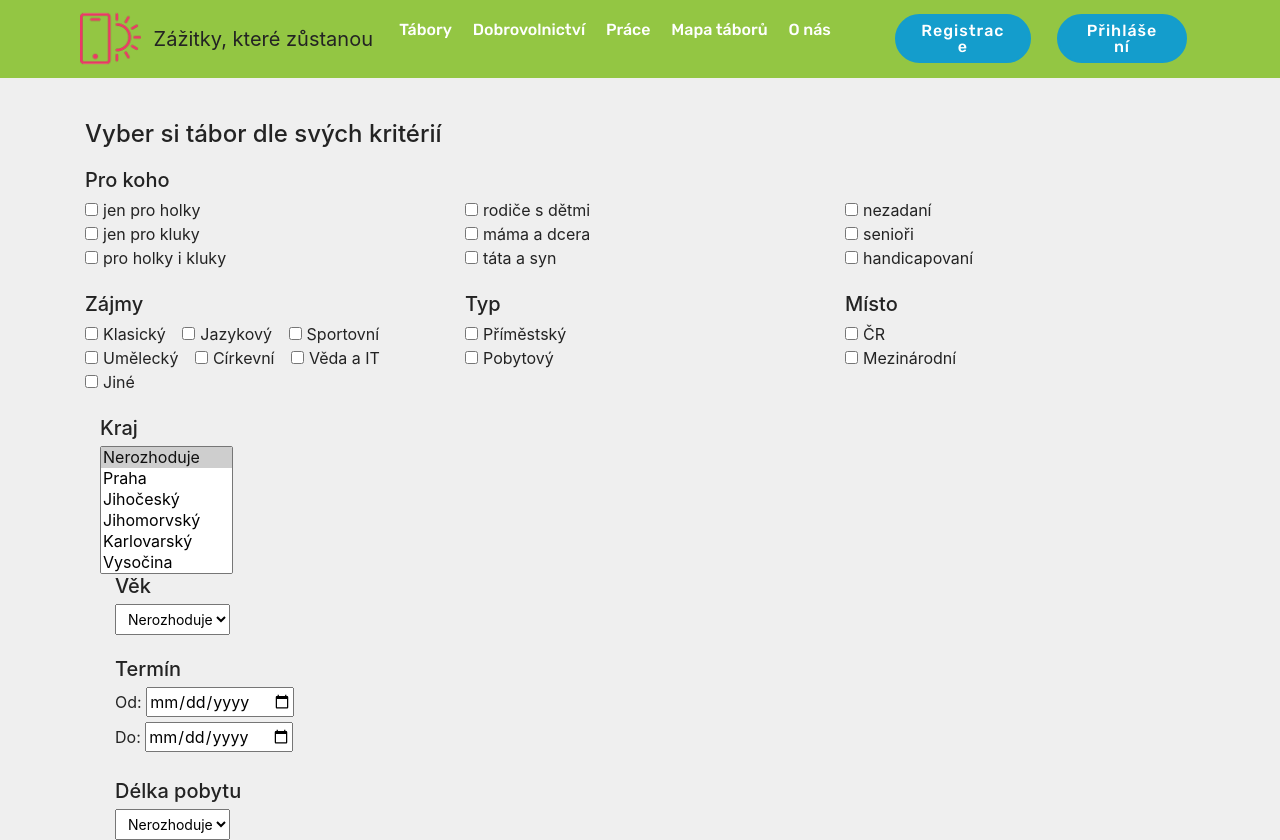
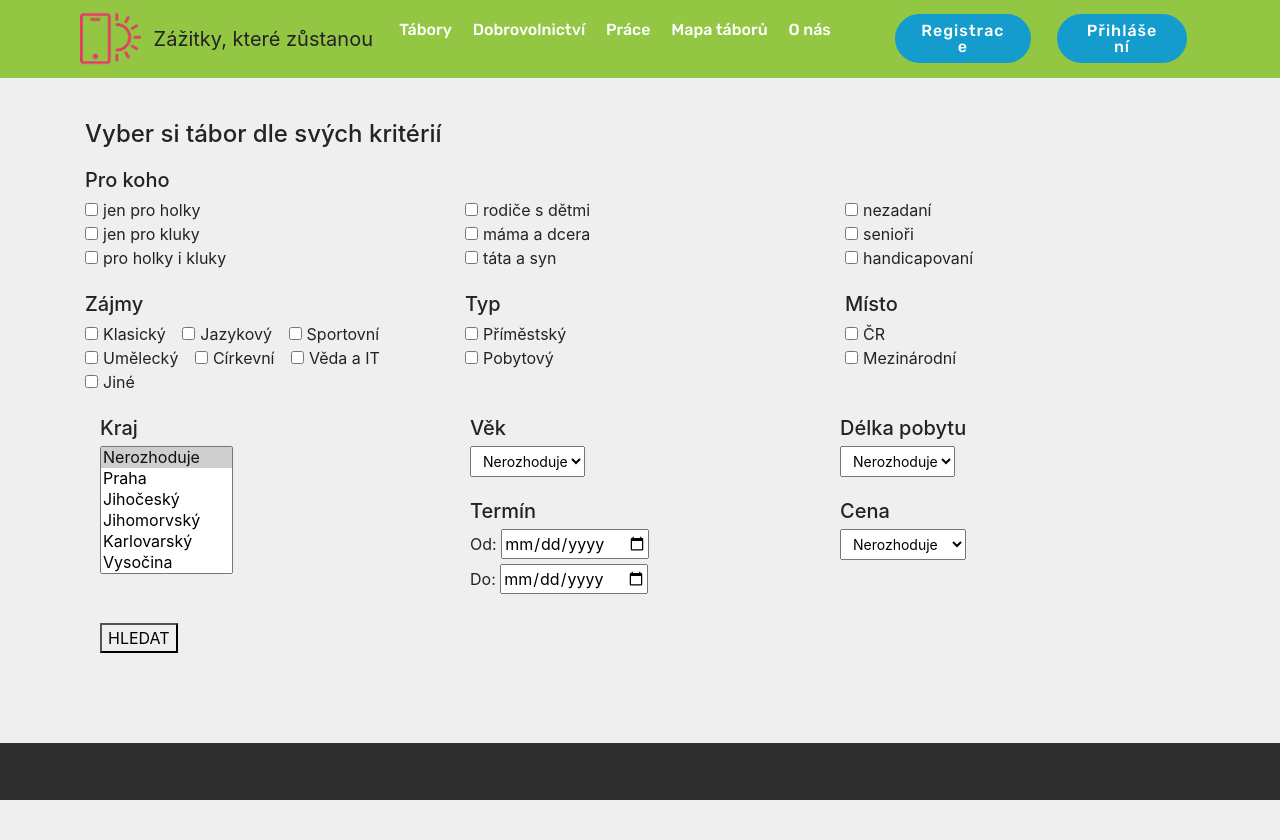
Before and after one commit to Vicko7/Tabory, a Flask app: page /tabory in a window 1280 px wide. Shown: the top 840 px of the page. After the commit the page ends 800 px from the top, so only its background shows below. Run offline with Flask 2, Linux system fonts and the light colour scheme; some libraries are stand-ins or nearby versions.

Commit message:
opr zarovnani tabory.html

```diff
--- a/templates/tabory.html
+++ b/templates/tabory.html
@@ -181,7 +181,8 @@
           <h5>
             <bold>Kraj</bold>
           </h5>
-                    <select name="kraje" class="" multiple size="6">
+              <div>
+              <select name="kraje" class="" multiple size="6">
             <option selected value="všechny">Nerozhoduje</option>
             <option value="region_Praha">Praha</option>
             <option value="region_jihocesky">Jihočeský</option>
@@ -199,7 +200,7 @@
           </select>
           </div>
         </div>
-        <div class="col-sm-4">
+         <div class="col-sm-4">
           <h5>
             <bold>Věk</bold>
           </h5>
```
